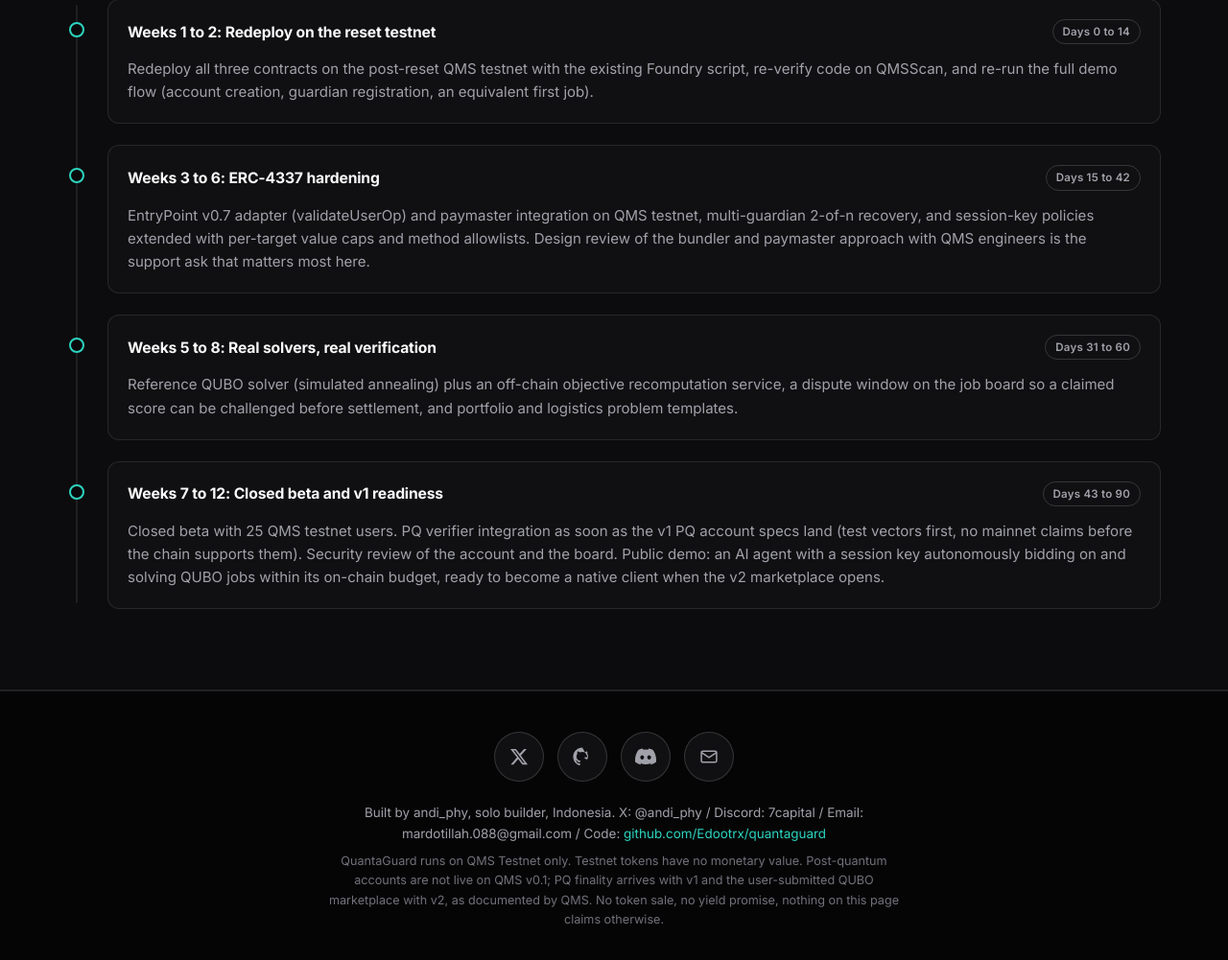
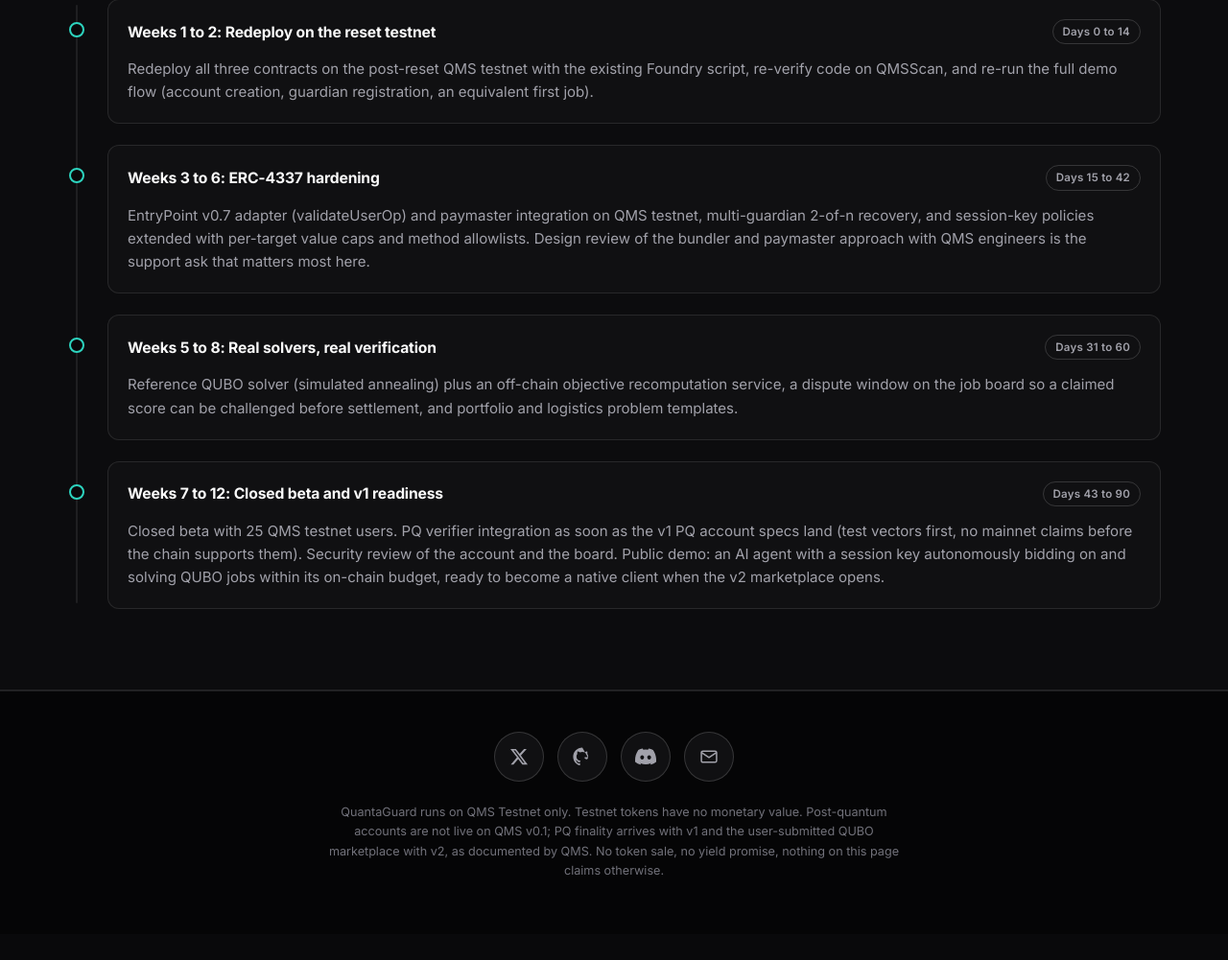
Before and after one commit to Edootrx/quantaguard, a plain HTML site: page site/index.html in a window 1280 px wide. Shown: the part 6263-7264 px from the top of the page at 96% size. After the commit the page ends 7237 px from the top, so only its background shows below. Drawn offline with Linux system fonts and the light colour scheme.

Commit message:
Footer: drop the Built by line, the icon row already carries those links

```diff
--- a/site/index.html
+++ b/site/index.html
@@ -532,7 +532,6 @@
         <svg width="20" height="20" viewBox="0 0 24 24" fill="none" stroke="currentColor" stroke-width="1.8" stroke-linecap="round" stroke-linejoin="round" aria-hidden="true"><rect x="2.5" y="5" width="19" height="14" rx="2"/><path d="m3 7 9 6 9-6"/></svg>
       </a>
     </div>
-    <p class="footer-small">Built by andi_phy, solo builder, Indonesia. X: @andi_phy / Discord: 7capital / Email: mardotillah.088@gmail.com / Code: <a href="https://github.com/Edootrx/quantaguard" target="_blank" rel="noopener">github.com/Edootrx/quantaguard</a></p>
     <p class="footer-small dim">QuantaGuard runs on QMS Testnet only. Testnet tokens have no monetary value. Post-quantum accounts are not live on QMS v0.1; PQ finality arrives with v1 and the user-submitted QUBO marketplace with v2, as documented by QMS. No token sale, no yield promise, nothing on this page claims otherwise.</p>
   </div>
 </footer>
```
